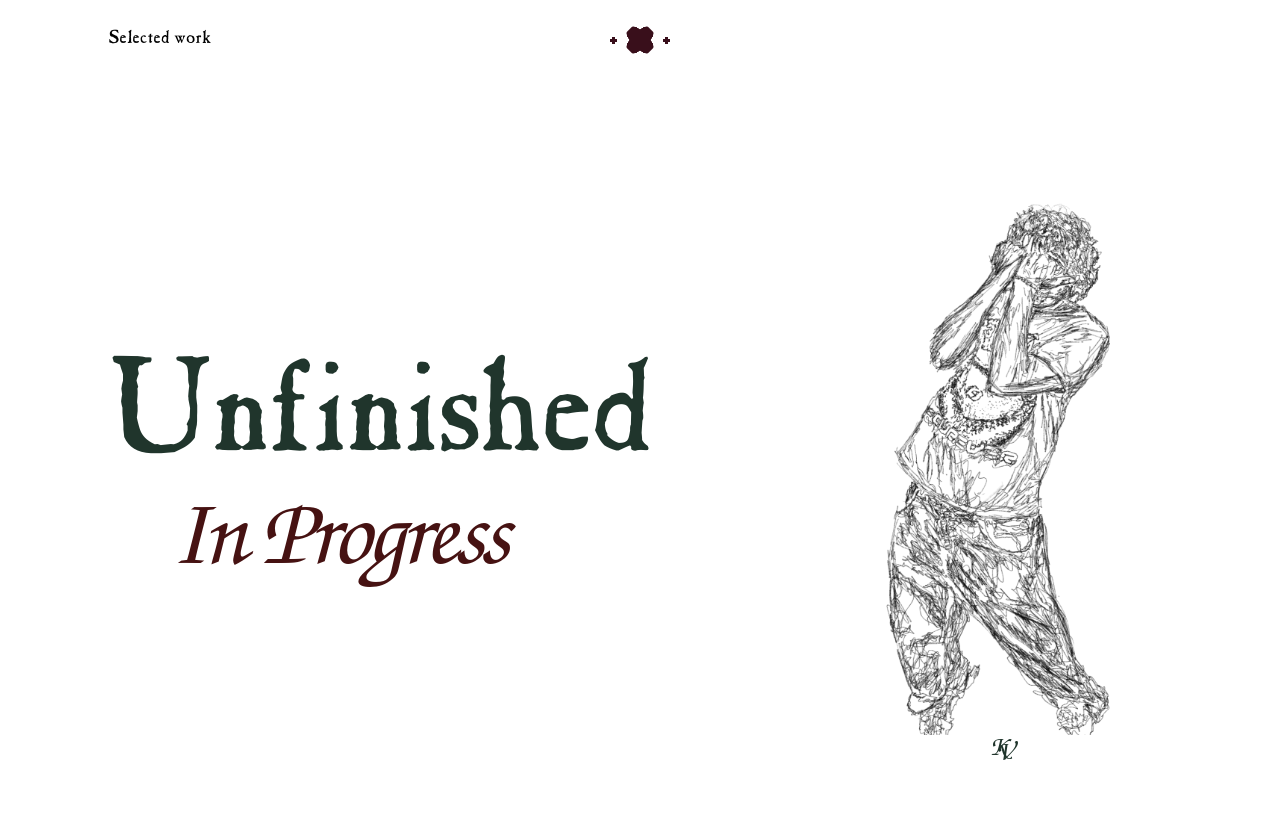
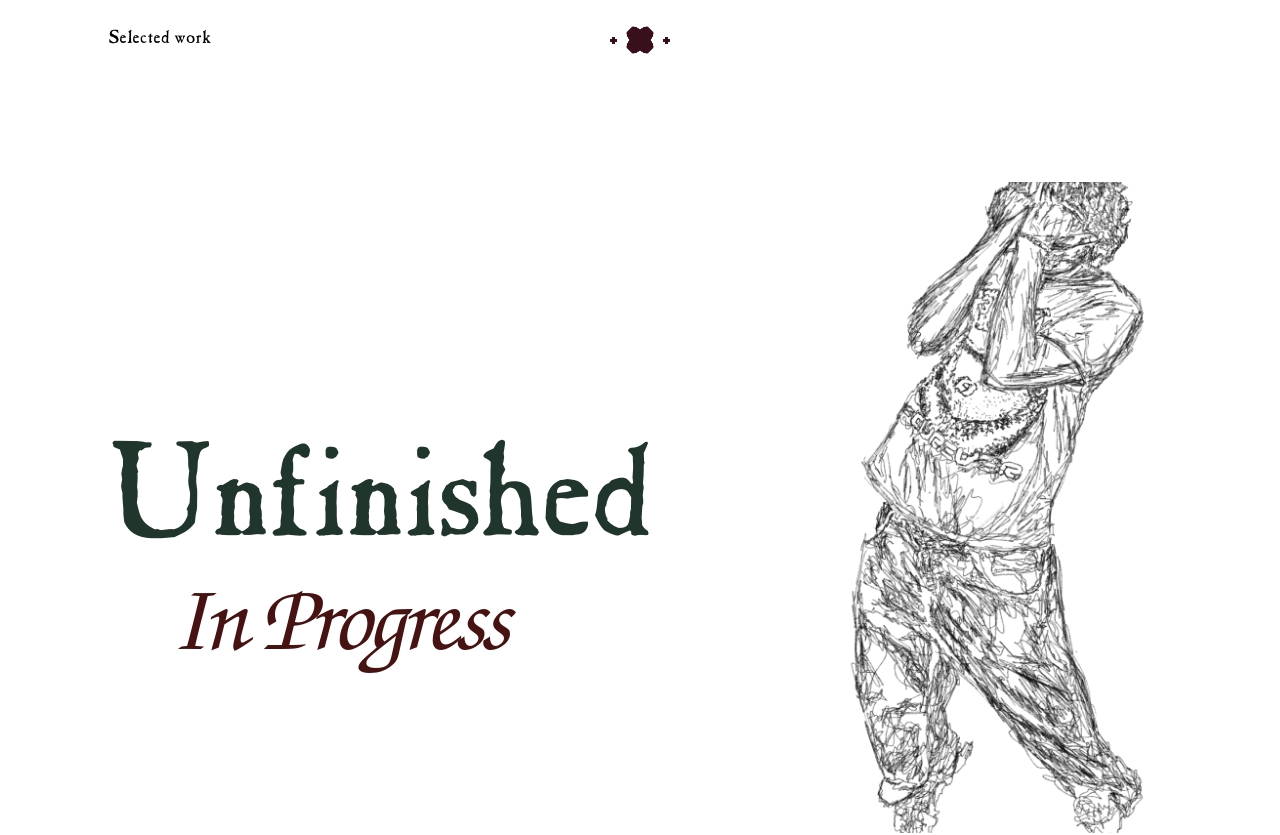
Before and after one commit to kevvasq02-hue/final, a plain HTML site: page exhibit.html in a window 1280 px wide. Shown: the top 835 px of the page. Drawn offline with Linux system fonts and the light colour scheme.

Commit message:
Update style.css

```diff
--- a/style.css
+++ b/style.css
@@ -195,10 +195,10 @@ h1, h2 { font-family: var(--serif); font-weight: 400; }
 }
 
 .artist-portrait { width: 100%; margin: 0; display: grid; justify-items: center; }
-.drawing-window { position: relative; width: min(100%, 260px); aspect-ratio: 696 / 1480; overflow: hidden; }
+.drawing-window { position: relative; width: min(100%, 360px); aspect-ratio: 696 / 1480; overflow: hidden; }
 .drawing-window img {
   display: block; position: absolute; width: 220.69%; height: auto;
-  left: -48.28%; top: -38.38%;
+  left: -48.28%; top: -48.38%;
 }
 .plate-initials { display: inline-block; position: relative; font-size: 1.7rem; line-height: 1.2; }
 .plate-initials > span { position: relative; top: .18em; margin-left: -.4em; }
```
